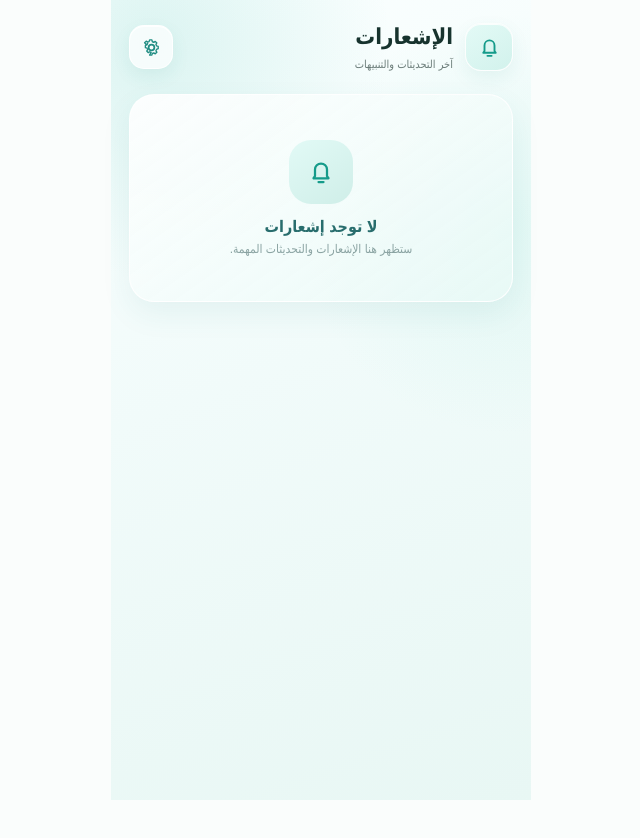
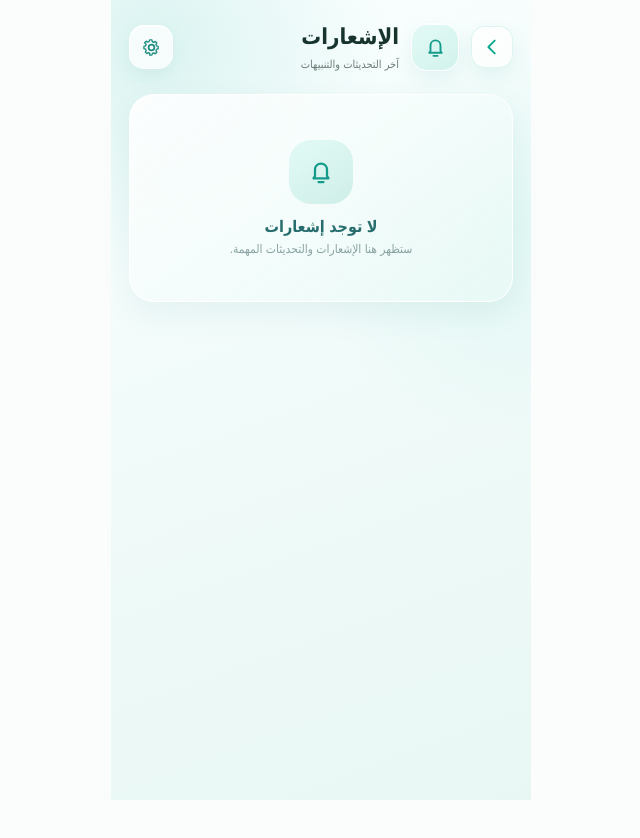
Before and after one commit to saedhamdy660-wq/nabd-alamal-frontend, a React (Vite) app: page /notifications in a window 1280 px wide. Shown: the top 838 px of the page, without its empty margins (319-959 px from the left). Built offline with nearby package versions, Linux system fonts and the light colour scheme; no server answers.

Commit message:
Add BackIcon component and update navigation

```diff
--- a/src/pages/Notifications.jsx
+++ b/src/pages/Notifications.jsx
@@ -20,7 +20,6 @@ function BellIcon() {
         strokeWidth="1.8"
         strokeLinejoin="round"
       />
-
 
       <path
         d="M10 20h4"
@@ -46,10 +45,25 @@ function SettingsIcon() {
       />
 
       <path
-        d="M19 13.2v-2.4l-1.8-.5a5.9 5.9 0 0 0-.6-1.5l1-1.5-1.7-1.7-1.5 1a5.9 5.9 0 0 0-1.5-.6L12.4 4H10l-.5 1.8a5.9 5.9 0 0 0-1.5.6l-1.5-1L4.8 7.1l1.7 1.7 1.5-1a5.9 5.9 0 0 0-.6 1.5l-1.8.5v2.4l1.8.5a5.9 5.9 0 0 0 .6 1.5l-1 1.5 1.7 1.7 1.5-1a5.9 5.9 0 0 0 1.5.6L10 20h2.4l.5-1.8a5.9 5.9 0 0 0 1.5-.6l1.5 1 1.7-1.7-1-1.5a5.9 5.9 0 0 0 .6-1.5l1.8-.7Z"
+        d="M19 13.2v-2.4l-1.8-.5a5.9 5.9 0 0 0-.6-1.5l1-1.5-1.7-1.7-1.5 1a5.9 5.9 0 0 0-1.5-.6L12.4 4H10l-.5 1.8a5.9 5.9 0 0 0-1.5.6l-1.5-1L4.8 7.1 6.5 8.8a5.9 5.9 0 0 0-.6 1.5l-1.8.5v2.4l1.8.5a5.9 5.9 0 0 0 .6 1.5l-1 1.5 1.7 1.7 1.5-1a5.9 5.9 0 0 0 1.5.6L10 20h2.4l.5-1.8a5.9 5.9 0 0 0 1.5-.6l1.5 1 1.7-1.7-1-1.5a5.9 5.9 0 0 0 .6-1.5l1.8-.7Z"
         fill="none"
         stroke="currentColor"
         strokeWidth="1.4"
+        strokeLinejoin="round"
+      />
+    </svg>
+  );
+}
+
+function BackIcon() {
+  return (
+    <svg viewBox="0 0 24 24">
+      <path
+        d="M15 5l-7 7 7 7"
+        fill="none"
+        stroke="currentColor"
+        strokeWidth="2"
+        strokeLinecap="round"
         strokeLinejoin="round"
       />
     </svg>
@@ -281,12 +295,22 @@ export default function Notifications() {
   };
 
   /*
-    فتح صفحة تفاصيل طلب التبرع.
-
-    مهم:
-    السهم لا يقوم بالقبول أو الرفض.
-    هو فقط ينقل المتبرع إلى صفحة التفاصيل.
+    زر الرجوع داخل صفحة الإشعارات.
+    لو فيه صفحة سابقة يرجع إليها،
+    وإلا يذهب للصفحة الرئيسية.
   */
+  const handleBack = () => {
+    if (
+      window.history.length > 1
+    ) {
+      navigate(-1);
+    } else {
+      navigate("/home", {
+        replace: true,
+      });
+    }
+  };
+
   const handleViewRequestDetails = (
     notification
   ) => {
@@ -320,10 +344,6 @@ export default function Notifications() {
 
     setActionError("");
 
-    /*
-      لو التفاصيل متحملة قبل كده
-      نستخدمها مباشرة.
-    */
     if (
       requestDetails[
         notification.requestId
@@ -409,10 +429,6 @@ export default function Notifications() {
           )
       );
 
-      /*
-        نحدث التفاصيل أيضًا حتى تفضل
-        الشاشة مفتوحة والحالة الجديدة ظاهرة.
-      */
       if (updatedRequest) {
         setRequestDetails(
           (prev) => ({
@@ -587,6 +603,16 @@ export default function Notifications() {
 
         <div className="header-title">
 
+          {/* Back Button */}
+          <button
+            type="button"
+            className="back-button"
+            onClick={handleBack}
+            aria-label="رجوع"
+          >
+            <BackIcon />
+          </button>
+
           <div className="header-bell">
             <BellIcon />
           </div>
@@ -601,9 +627,11 @@ export default function Notifications() {
 
         </div>
 
+        {/* App Settings */}
         <Link
-          to="/notification-settings"
+          to="/settings"
           className="settings-button"
+          aria-label="إعدادات التطبيق"
         >
           <SettingsIcon />
         </Link>
@@ -985,6 +1013,53 @@ export default function Notifications() {
           gap: 12px;
         }
 
+        /* Back Button */
+
+        .back-button {
+          width: 42px;
+          height: 42px;
+
+          flex-shrink: 0;
+
+          display: flex;
+
+          align-items: center;
+          justify-content: center;
+
+          padding: 0;
+
+          border: 1px solid
+            rgba(255,255,255,.9);
+
+          border-radius: 14px;
+
+          color: #218d83;
+
+          background:
+            rgba(255,255,255,.72);
+
+          box-shadow:
+            0 7px 18px
+              rgba(35,139,128,.08),
+            inset 0 1px 0
+              rgba(255,255,255,.9);
+
+          cursor: pointer;
+
+          transition:
+            transform .2s ease,
+            background .2s ease;
+        }
+
+        .back-button svg {
+          width: 22px;
+          height: 22px;
+        }
+
+        .back-button:active {
+          transform: scale(.94);
+        }
+
         .header-bell {
           width: 48px;
           height: 48px;
```
